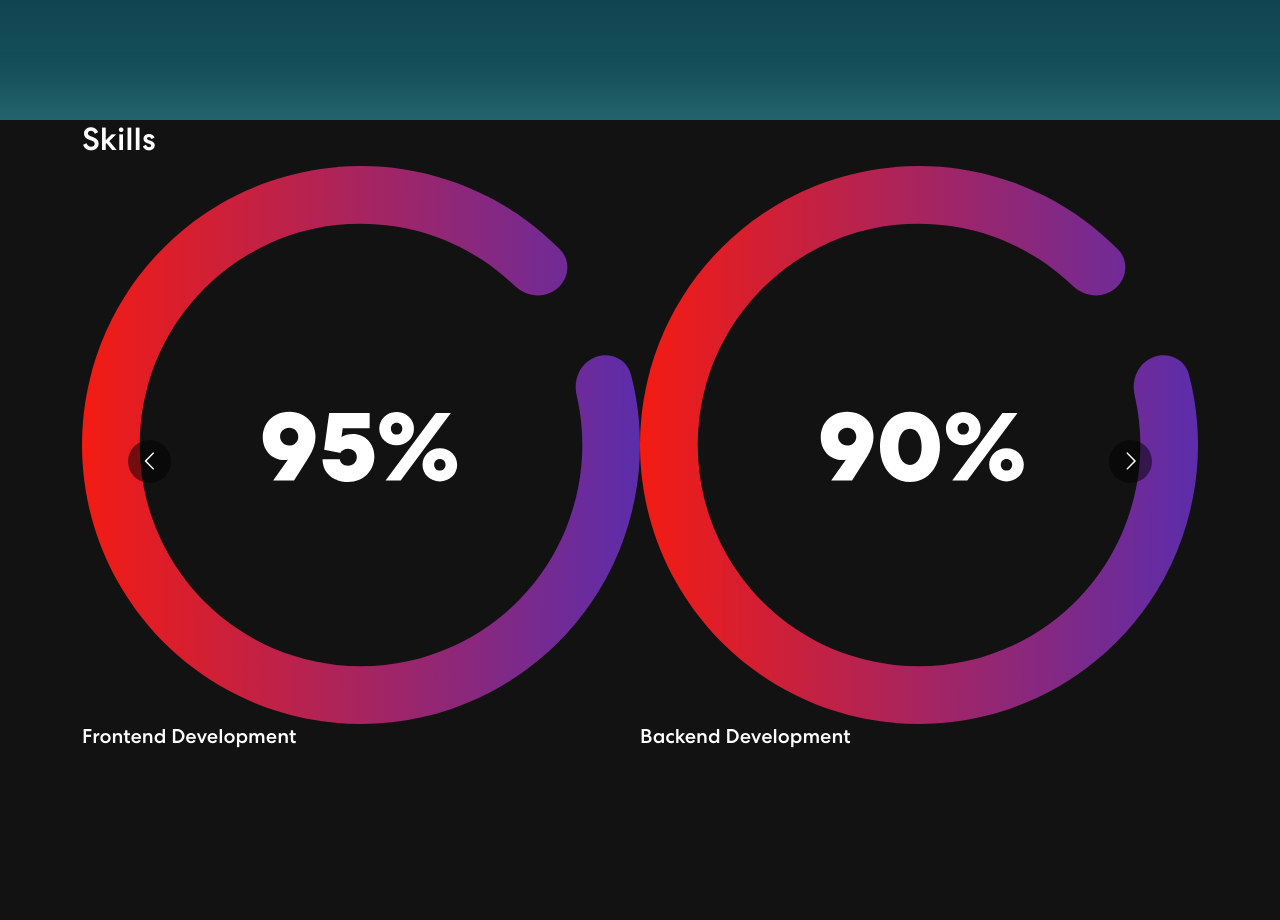
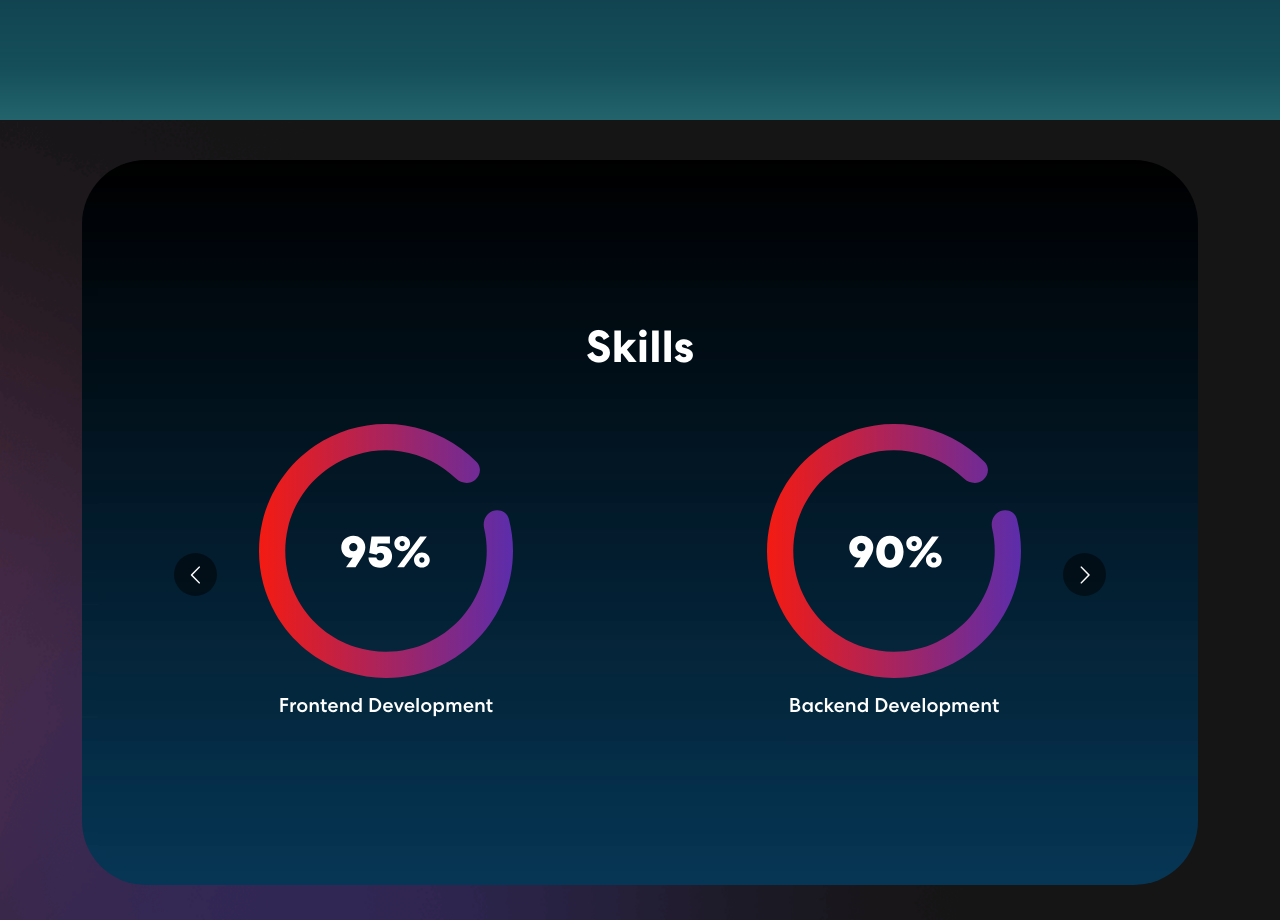
Before and after one commit to okaanyildiz/react-portfolio-app, a React (Create React App) app: page / in a window 1280 px wide. Shown: the part 680-1600 px from the top of the page. Before the commit the page ends 1436 px from the top, so only its background shows below. Built offline with nearby package versions, Linux system fonts and the light colour scheme.

Commit message:
Add style to Skills component

```diff
--- a/src/App.css
+++ b/src/App.css
@@ -388,3 +388,45 @@ nav.navbar .navbar-toggler[aria-expanded="true"] .navbar-toggler-icon {
 .txt-rotate>.wrap {
     border-right: 0.08em solid #666;
 }
+
+/* SKILLS */
+.skill {
+    padding: 0 0 50px 0;
+    position: relative;
+    height: 100vh;
+    background-image: url('./assets/img/footer-bg.png');
+    background-size: cover;
+}
+
+.skill-bx {
+    background-image: url('./assets/img/banner2.webp');
+    border-radius: 64px;
+    text-align: center;
+    padding: 160px 50px;
+    margin-top: 40px;
+}
+
+.skill h2 {
+    font-size: 45px;
+    font-weight: 700;
+    margin-bottom: 50px;
+}
+
+.skill-slider {
+    width: 100%;
+    margin: 0 auto;
+    position: relative;
+}
+
+.skill-slider .item img {
+    width: 50%;
+    margin: 0 auto 15px auto;
+}
+
+.background-image-left {
+    top: 28%;
+    position: absolute;
+    bottom: 0;
+    width: 40%;
+    z-index: -4;
+}
```
